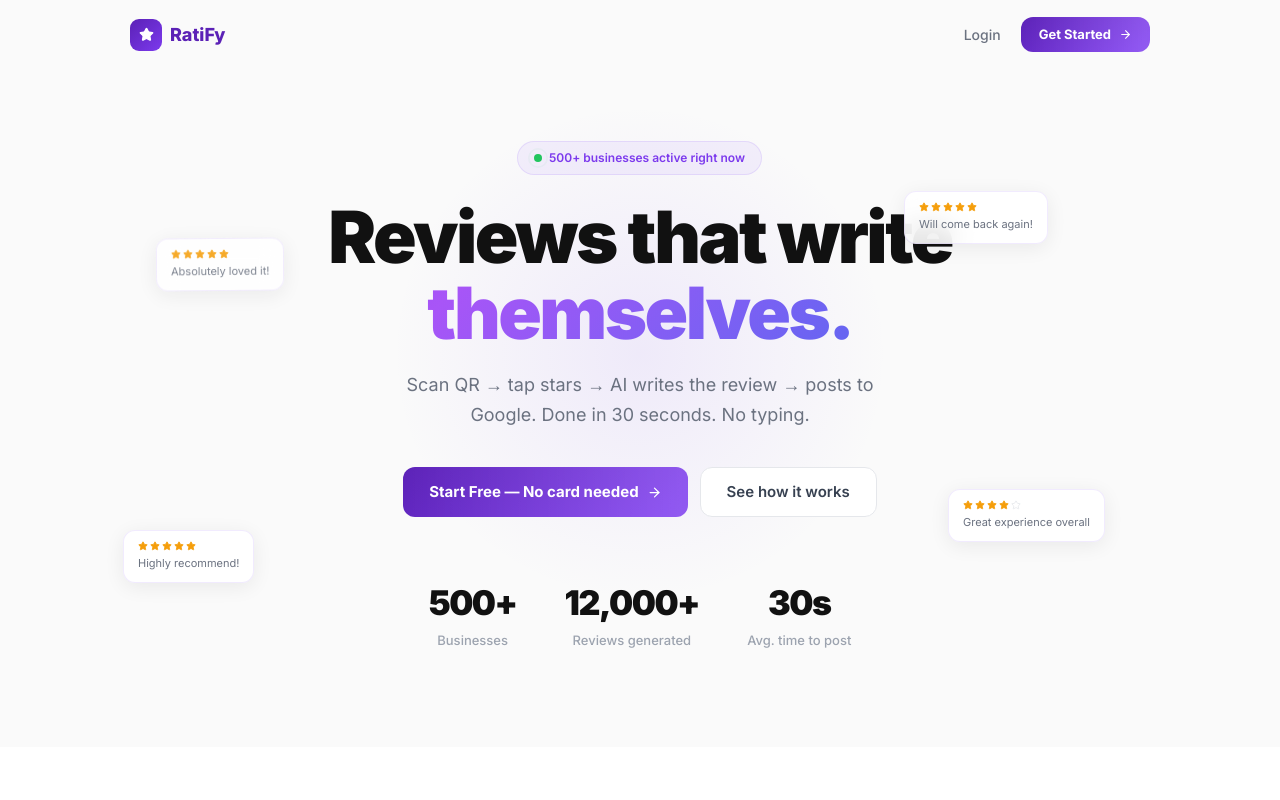
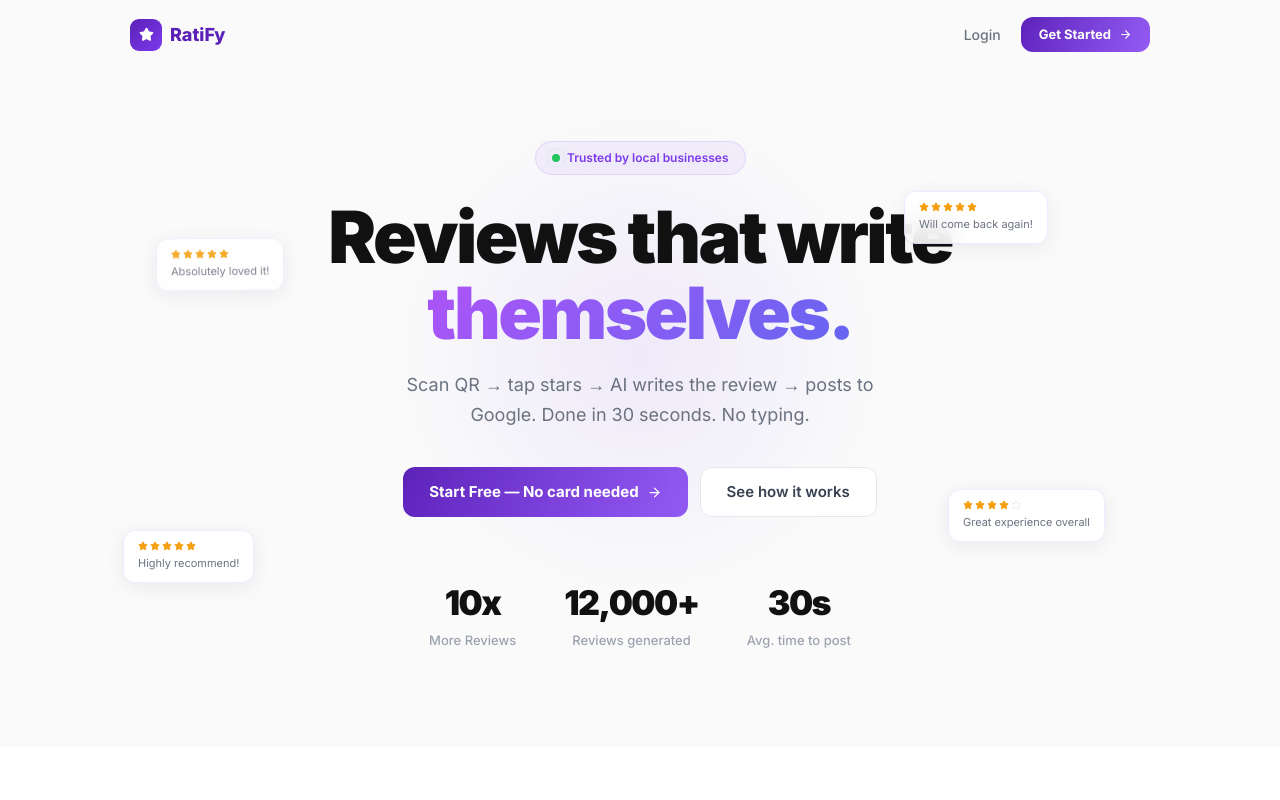
Before and after one commit to Hitansh911/RevAI, a Next.js app: page / in a window 1280 px wide. Shown: the top 800 px of the page. Built offline with nearby package versions, Linux system fonts and the light colour scheme; no server answers.

Commit message:
Update landing page stats to be more realistic

```diff
--- a/src/app/page.tsx
+++ b/src/app/page.tsx
@@ -224,7 +224,7 @@ export default async function HomePage() {
               <span style={{ width: 8, height: 8, background: "#22c55e", borderRadius: "50%", display: "block" }} />
               <span style={{ position: "absolute", inset: -2, borderRadius: "50%", border: "1.5px solid #22c55e", animation: "pulseRing 1.5s ease-out infinite", display: "block" }} />
             </span>
-            <span style={{ fontSize: 12, fontWeight: 600, color: "#7c3aed" }}>500+ businesses active right now</span>
+            <span style={{ fontSize: 12, fontWeight: 600, color: "#7c3aed" }}>Trusted by local businesses</span>
           </div>
 
           <h1 className="r-h1 hero-h1" style={{ fontSize: "clamp(36px,6.5vw,72px)", fontWeight: 900, lineHeight: 1.06, marginBottom: 18, letterSpacing: "-2.5px" }}>
@@ -254,7 +254,7 @@ export default async function HomePage() {
 
           <div className="r-stats r-stats-row" style={{ display: "flex", gap: 48, justifyContent: "center", marginTop: 60, flexWrap: "wrap" }}>
             {[
-              { val: 500, suf: "+", label: "Businesses" },
+              { val: 10, suf: "x", label: "More Reviews" },
               { val: 12000, suf: "+", label: "Reviews generated" },
               { val: 30, suf: "s", label: "Avg. time to post" },
             ].map(s => (
```
